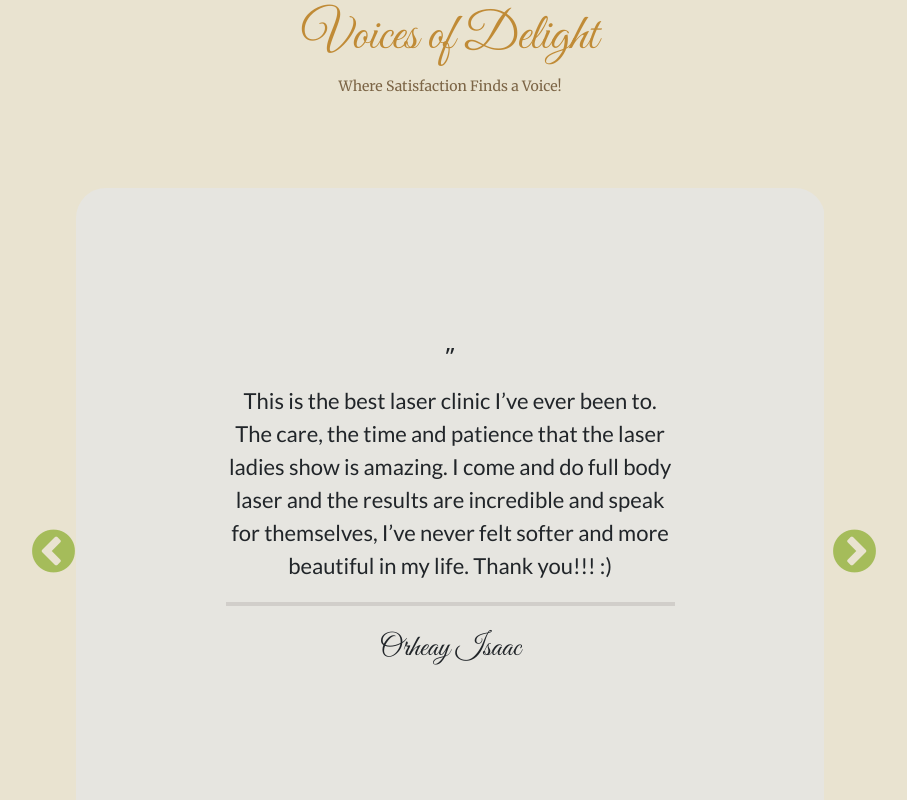
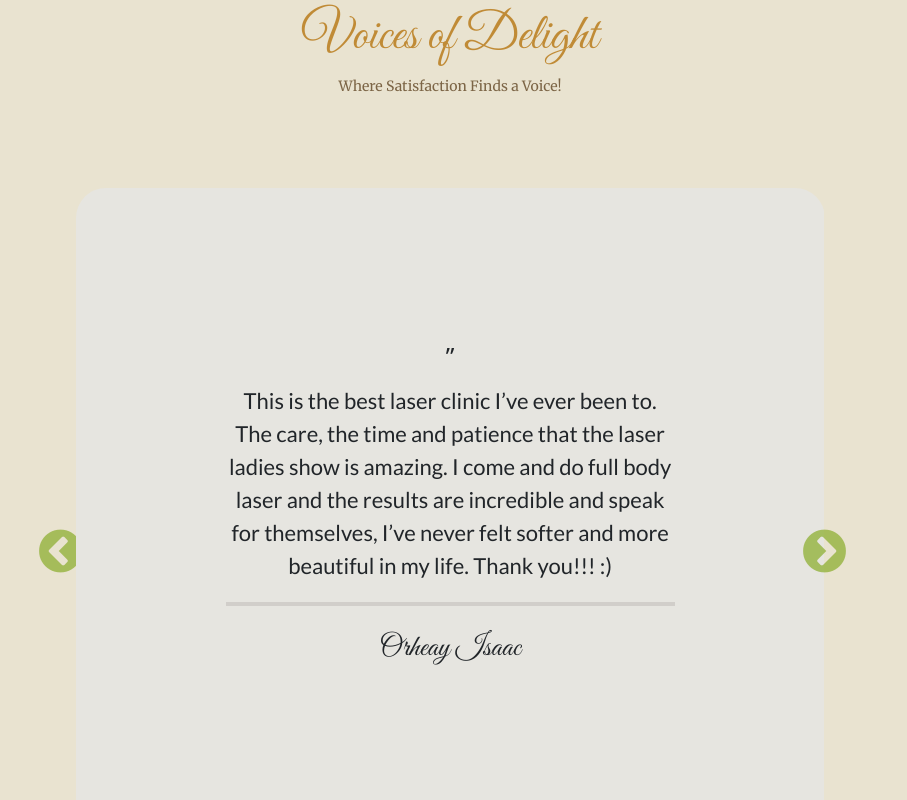
Before and after one commit to Nabil-Shartaj-Khan/skin-care-website, a React (Vite) app: page / in a window 1280 px wide. Shown: the part 3900-4700 px from the top of the page, without its empty margins (190-1097 px from the left). Built offline with nearby package versions, Linux system fonts and the light colour scheme.

Commit message:
asdasdasd

```diff
--- a/src/components/Testimonial/Testimonial.css
+++ b/src/components/Testimonial/Testimonial.css
@@ -11,13 +11,22 @@
   padding: 4vw 2vw;
   background-size: cover;
   background-position: center;
+  position: relative; /* Add this line */
 }
 
 
 
+
 .testimonial-container .slick-prev {
-    left: -47px;
+  left: -40px;
+}
 
+.testimonial-container .slick-next {
+  right: 5px;
+}
+.testimonial-container .slick-prev
+.testimonial-container .slick-next :hover {
+  color: gold;
 }
 
 
```
Lines whose indentation alone changed are shown as unchanged.
